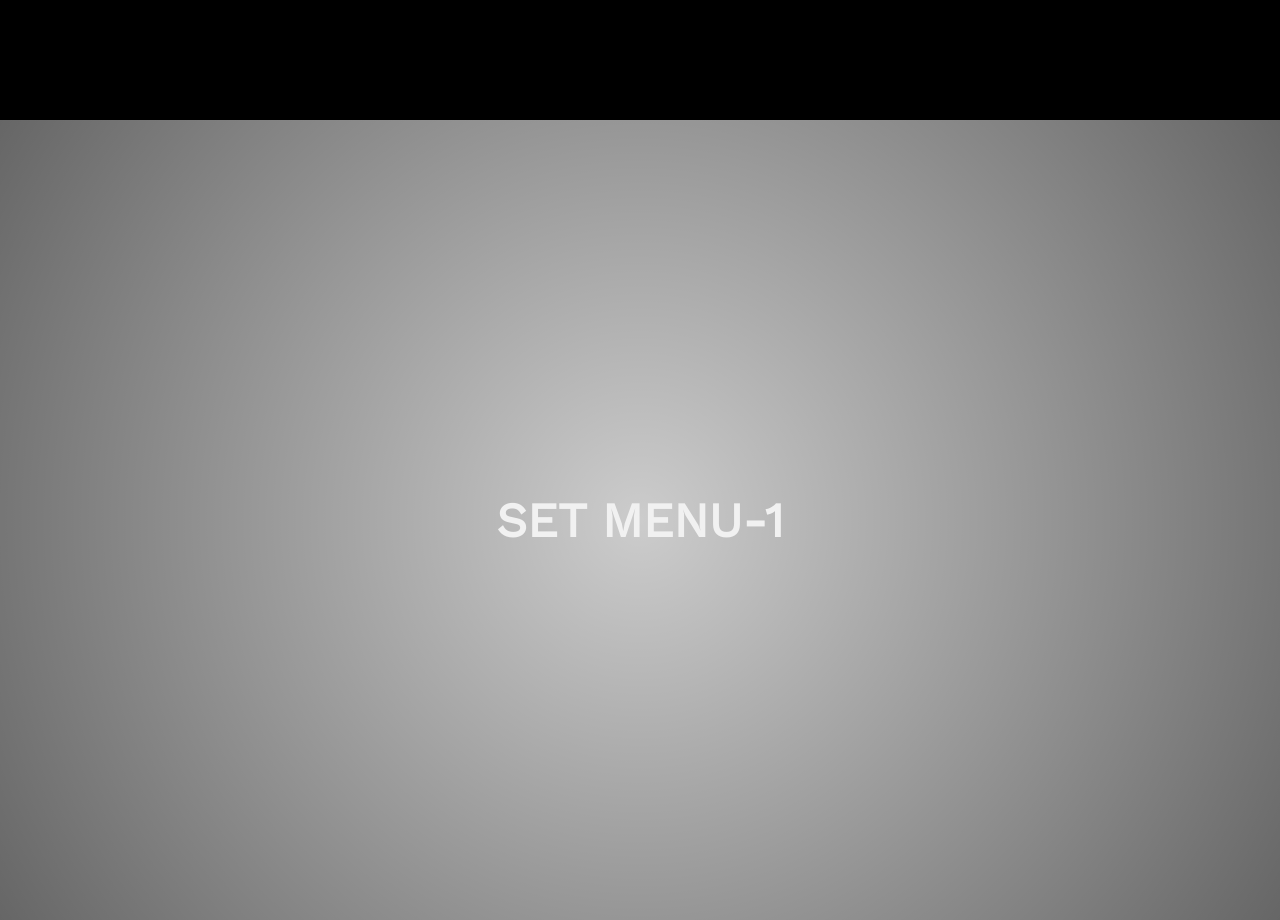
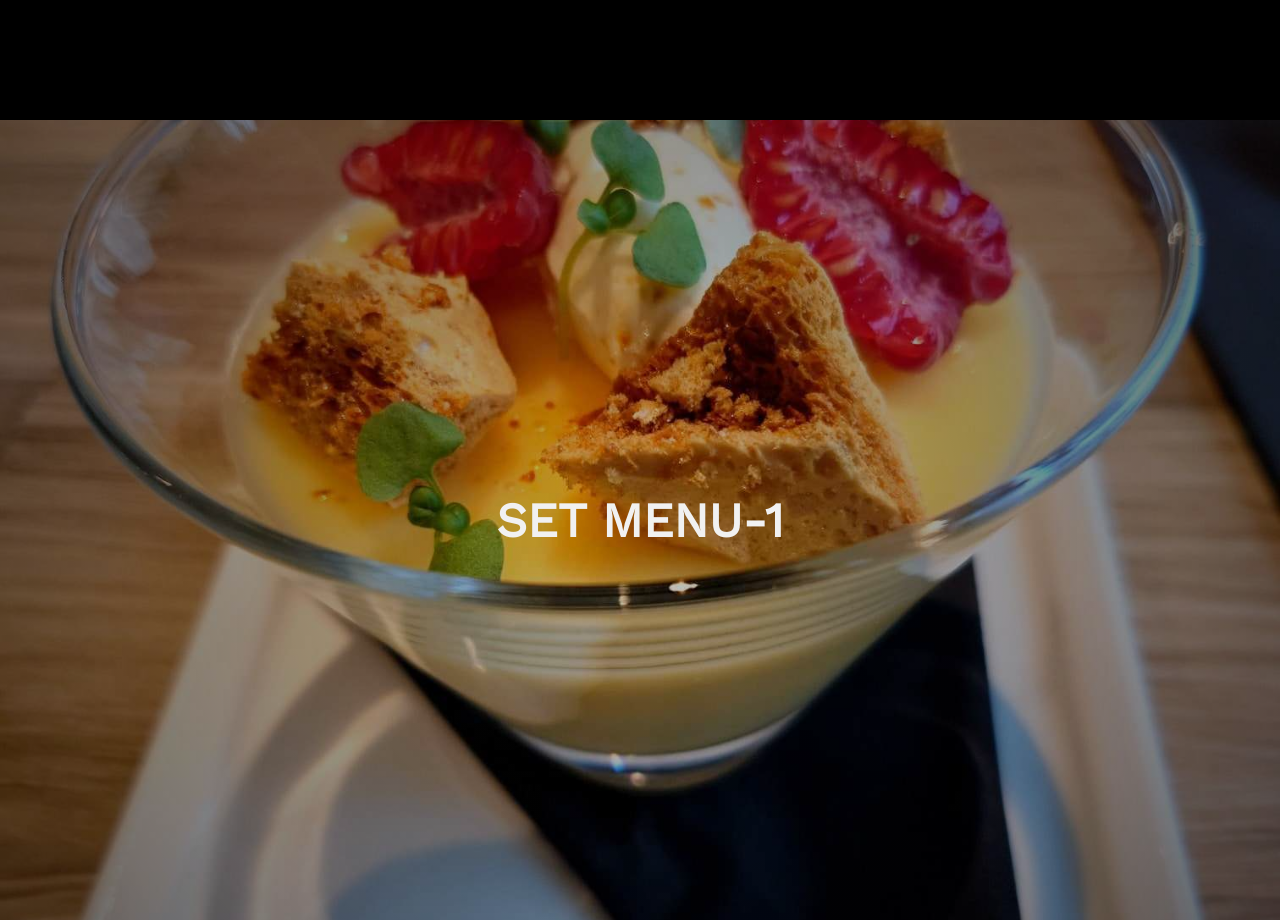
Before and after one commit to BryantNorman/Novotel-Sample-3, a plain HTML site: page index.html in a window 1280 px wide. Shown: the part 1480-2400 px from the top of the page. Drawn offline with nearby package versions, Linux system fonts and the light colour scheme; the site is published under a folder, as on GitHub Pages, so addresses that start at the root find nothing.

Commit message:
Image Update

```diff
--- a/index.html
+++ b/index.html
@@ -44,7 +44,7 @@
                     rgba(0, 0, 0, 0.2),
                     rgba(0, 0, 0, 0.4),
                     rgba(0, 0, 0, 0.6)),
-                url("/Assets/Set-menu-1.jpeg");
+                url("Assets/Set-menu-1.jpeg");
         }
 
         section {
```
